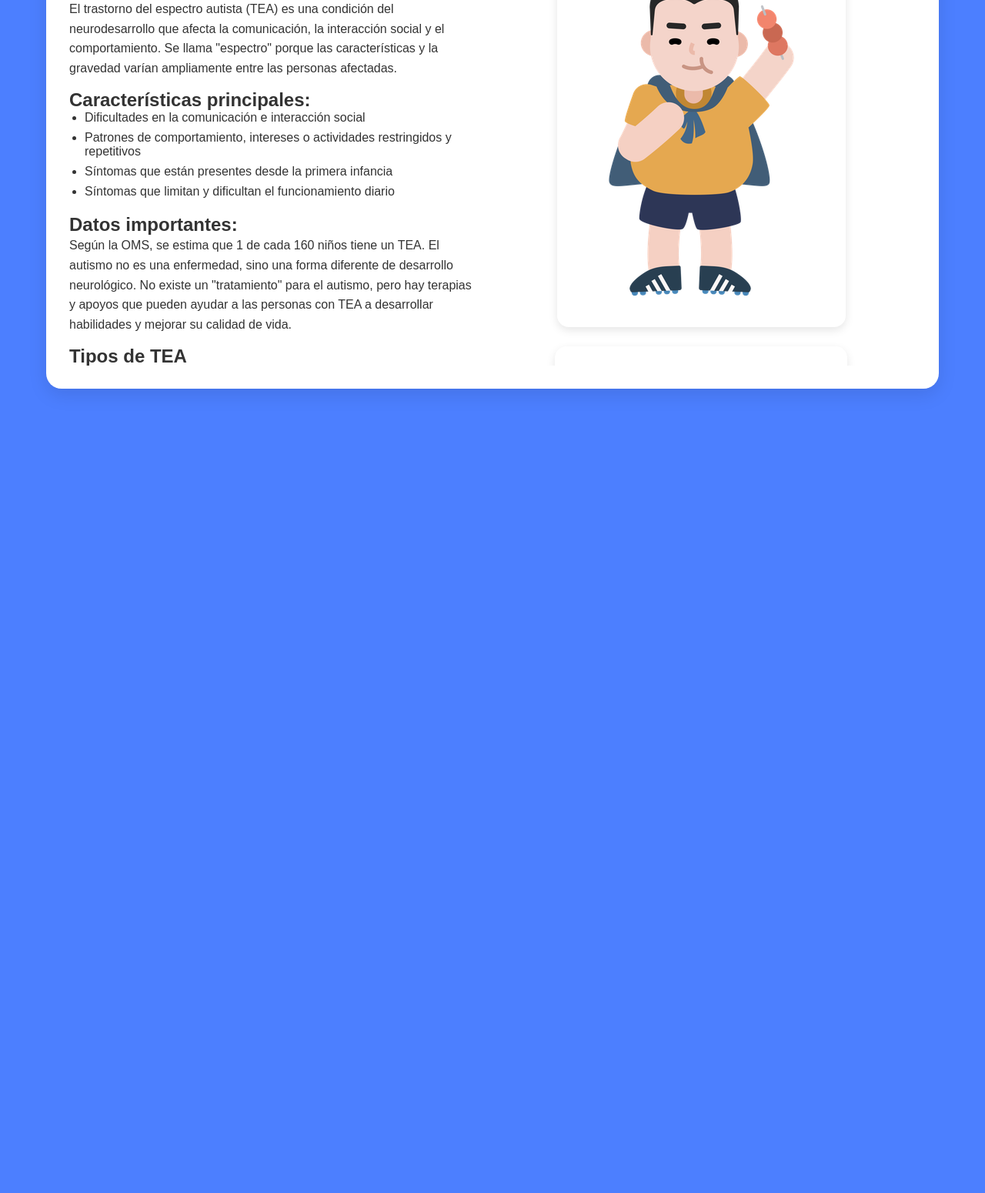
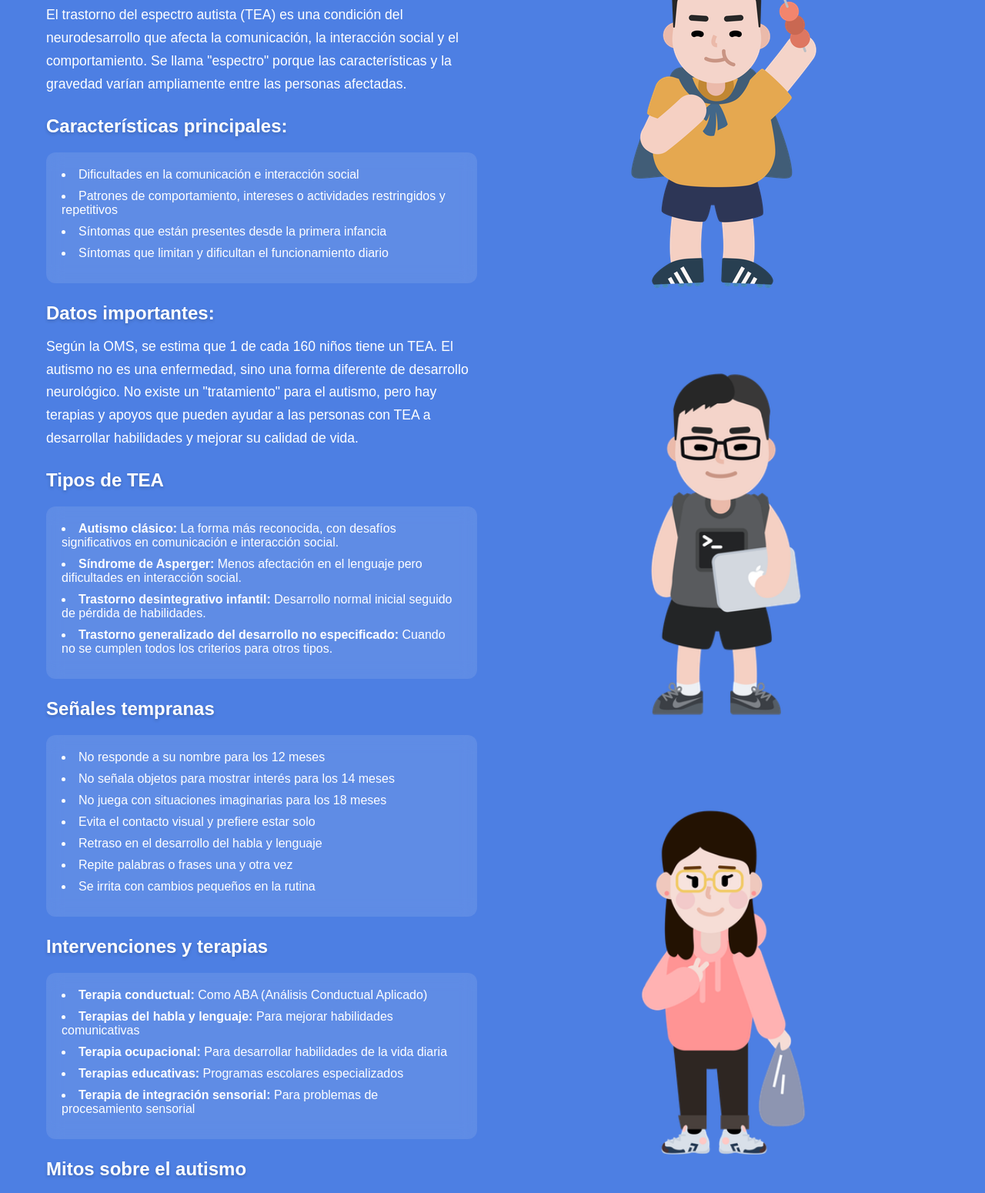
Before and after one commit to LuisAngelRD/SinapteaWeb, a plain HTML site: page Pagina web/index.html in a window 1280 px wide. Shown: the part 217-1767 px from the top of the page at 77% size. Before the commit the page ends 800 px from the top, so only its background shows below. Drawn offline with Linux system fonts and the light colour scheme.

Commit message:
cambios responsive
responsive

```diff
--- a/Pagina web/index.html
+++ b/Pagina web/index.html
@@ -21,10 +21,10 @@
             <div class="info-general">
                 <div class="info-content">
                     <h1>¿Qué es el Trastorno del Espectro Autista (TEA)?</h1>
-                    <p>El trastorno del espectro autista (TEA) es una condición del neurodesarrollo que afecta la comunicación, la interacción social y el comportamiento. Se llama "espectro" porque las características y la gravedad varían ampliamente entre las personas afectadas.</p>
+                    <p class="info-text">El trastorno del espectro autista (TEA) es una condición del neurodesarrollo que afecta la comunicación, la interacción social y el comportamiento. Se llama "espectro" porque las características y la gravedad varían ampliamente entre las personas afectadas.</p>
 
                     <h2>Características principales:</h2>
-                    <ul>
+                    <ul class="info-list">
                         <li>Dificultades en la comunicación e interacción social</li>
                         <li>Patrones de comportamiento, intereses o actividades restringidos y repetitivos</li>
                         <li>Síntomas que están presentes desde la primera infancia</li>
@@ -32,11 +32,10 @@
                     </ul>
 
                     <h2>Datos importantes:</h2>
-                    <p>Según la OMS, se estima que 1 de cada 160 niños tiene un TEA. El autismo no es una enfermedad, sino una forma diferente de desarrollo neurológico. No existe un "tratamiento" para el autismo, pero hay terapias y apoyos que pueden ayudar a las personas con TEA a desarrollar habilidades y mejorar su calidad de vida.</p>
+                    <p class="info-text">Según la OMS, se estima que 1 de cada 160 niños tiene un TEA. El autismo no es una enfermedad, sino una forma diferente de desarrollo neurológico. No existe un "tratamiento" para el autismo, pero hay terapias y apoyos que pueden ayudar a las personas con TEA a desarrollar habilidades y mejorar su calidad de vida.</p>
 
                     <h2>Tipos de TEA</h2>
-                    <p>El espectro autista incluye varias condiciones:</p>
-                    <ul>
+                    <ul class="info-list">
                         <li><strong>Autismo clásico:</strong> La forma más reconocida, con desafíos significativos en comunicación e interacción social.</li>
                         <li><strong>Síndrome de Asperger:</strong> Menos afectación en el lenguaje pero dificultades en interacción social.</li>
                         <li><strong>Trastorno desintegrativo infantil:</strong> Desarrollo normal inicial seguido de pérdida de habilidades.</li>
@@ -44,8 +43,7 @@
                     </ul>
 
                     <h2>Señales tempranas</h2>
-                    <p>Algunas señales que pueden observarse en los primeros años:</p>
-                    <ul>
+                    <ul class="info-list">
                         <li>No responde a su nombre para los 12 meses</li>
                         <li>No señala objetos para mostrar interés para los 14 meses</li>
                         <li>No juega con situaciones imaginarias para los 18 meses</li>
@@ -56,8 +54,7 @@
                     </ul>
 
                     <h2>Intervenciones y terapias</h2>
-                    <p>Existen múltiples enfoques terapéuticos:</p>
-                    <ul>
+                    <ul class="info-list">
                         <li><strong>Terapia conductual:</strong> Como ABA (Análisis Conductual Aplicado)</li>
                         <li><strong>Terapias del habla y lenguaje:</strong> Para mejorar habilidades comunicativas</li>
                         <li><strong>Terapia ocupacional:</strong> Para desarrollar habilidades de la vida diaria</li>
@@ -66,8 +63,7 @@
                     </ul>
 
                     <h2>Mitos sobre el autismo</h2>
-                    <p>Es importante desmentir algunas creencias erróneas:</p>
-                    <ul>
+                    <ul class="info-list">
                         <li><strong>Mito:</strong> Las vacunas causan autismo (FALSO)</li>
                         <li><strong>Mito:</strong> Las personas con autismo no sienten emociones (FALSO)</li>
                         <li><strong>Mito:</strong> Todos tienen habilidades especiales (savant) (FALSO)</li>
@@ -76,9 +72,9 @@
                     </ul>
                 </div>
                 <div class="info-image">
-                    <img src="nino.png" alt="Nino capa" class="nino1">
-                    <img src="nino2.png" alt="Nino dev" class="nino2">
-                    <img src="nina1.png" alt="Nina con bolsa" class="nina1">
+                    <img src="nino.png" alt="Niño capa" class="nino1">
+                    <img src="nino2.png" alt="Niño dev" class="nino2">
+                    <img src="nina1.png" alt="Niña con bolsa" class="nina1">
                 </div>
             </div>
         </div>
@@ -89,7 +85,6 @@
             <p>Haz clic en cualquier pregunta para ver la respuesta completa.</p>
 
             <div class="faq-container">
-                <!-- Preguntas existentes -->
                 <div class="faq-item" data-question="1">
                     <div class="faq-question">¿El autismo es hereditario?</div>
                     <div class="faq-preview">Existe un componente genético en el autismo, pero no es el único factor...</div>
@@ -120,7 +115,6 @@
                     <div class="faq-preview">Lo más importante es ser paciente, comprensivo y buscar información...</div>
                 </div>
 
-                <!-- Nuevas preguntas añadidas -->
                 <div class="faq-item" data-question="7">
                     <div class="faq-question">¿El autismo es más común en niños que en niñas?</div>
                     <div class="faq-preview">Sí, se diagnostica aproximadamente 4 veces más en niños que en niñas...</div>
@@ -180,8 +174,8 @@
             <div class="app-container">
                 <div class="app-info">
                     <h1>SINAPTEA - Tu compañero de apoyo</h1>
-                    <p>Lorem ipsum dolor sit amet, consectetur adipiscing elit. Nullam auctor, nisl eget ultricies tincidunt, nisl nisl aliquam nisl, eget ultricies nisl nisl eget nisl. Nullam auctor, nisl eget ultricies tincidunt, nisl nisl aliquam nisl, eget ultricies nisl nisl eget nisl.</p>
-                    <p>Nuestra aplicación está diseñada para ayudar a padres, cuidadores y profesionales a comprender mejor el autismo y proporcionar herramientas útiles para el día a día. Con características como:</p>
+                    <p>Lorem ipsum dolor sit amet, consectetur adipiscing elita. Nullam auctor, nisl eget ultricies tincidunt, nisl nisl aliquam nisl, eget ultricies nisl nisl eget nisl. Nullam auctor, nisl eget ultricies tincidunt, nisl nisl aliquam nisl, eget ultricies nisl nisl eget nisl.</p>
+                    <p>Nuestra aplicación está diseñada para ayudar a padres, cuidadores y profesionales a comprender mejor el autismo y proporcionar herramientas útiles para el día a día. <br>Con características como:</p>
                     <ul>
                         <li>Seguimiento del desarrollo</li>
                         <li>Recursos educativos</li>
--- a/Pagina web/styles.css
+++ b/Pagina web/styles.css
@@ -1,7 +1,7 @@
 :root {
-    --main-color: #4C7FFF;
+    --main-color: #4d7fe3;
     --secondary-color: #3a6bf5;
-    --light-color: #e6f0ff;
+    --light-color: #94bbff;
     --dark-color: #2a4d99;
     --text-color: #333;
     --white: #ffffff;
@@ -16,7 +16,7 @@
 
 body {
     background-color: var(--main-color);
-    color: var(--text-color);
+    color: var(--white);
     transition: all 0.3s ease;
 }
 
@@ -63,10 +63,6 @@ header {
 
 .view {
     display: none;
-    background-color: var(--white);
-    border-radius: 20px;
-    padding: 30px;
-    box-shadow: 0 8px 24px rgba(0, 0, 0, 0.1);
     min-height: 70vh;
 }
 
@@ -74,58 +70,93 @@ header {
     display: block;
 }
 
-/* Vista de Información General */
+/* Estilos para Información General */
 .info-general {
     display: flex;
     flex-wrap: wrap;
-    gap: 30px;
+    gap: 40px;
+    padding: 20px 0;
 }
 
 .info-content {
     flex: 1;
     min-width: 300px;
+    max-width: 800px;
+    margin: 0 auto;
 }
 
+.info-text {
+    line-height: 1.7;
+    margin-bottom: 25px;
+    font-size: 1.1rem;
+}
+
+.info-list {
+    background-color: rgba(255, 255, 255, 0.1);
+    backdrop-filter: blur(10px);
+    border-radius: 12px;
+    padding: 20px;
+    margin: 20px 0;
+    list-style-position: inside;
+}
+
+.info-list li {
+    margin-bottom: 10px;
+}
+
+h1 {
+    font-size: 2.2rem;
+    margin-bottom: 20px;
+    text-shadow: 0 2px 4px rgba(0, 0, 0, 0.2);
+}
+
+h2 {
+    font-size: 1.5rem;
+    margin: 25px 0 15px;
+    text-shadow: 0 2px 4px rgba(0, 0, 0, 0.2);
+}
+
+/* Estilos para las imágenes */
 .info-image {
     flex: 1;
     min-width: 300px;
     display: flex;
-    justify-content: center;
+    flex-direction: column;
+    gap: 20px;
     align-items: center;
 }
 
-.info-image img {
+.nino1, .nino2, .nina1 {
     max-width: 100%;
     border-radius: 15px;
-    box-shadow: 0 4px 12px rgba(0, 0, 0, 0.1);
+    transition: transform 0.3s ease;
 }
 
-h1 {
-    color: var(--main-color);
-    margin-bottom: 20px;
-    font-size: 28px;
+.nino1 {
+    transform: translateY(10px);
 }
 
-p {
-    margin-bottom: 15px;
-    line-height: 1.6;
+.nino2 {
+    transform: translateY(-5px);
+    width: 72%;
+    margin-top: 20px;
 }
 
-ul {
-    margin-left: 20px;
-    margin-bottom: 20px;
+.nina1 {
+    transform: translateY(-15px);
+    width: 72%;
+    margin-top: 20px;
 }
 
-li {
-    margin-bottom: 8px;
-}
-
-/* Vista de Preguntas y Respuestas */
+/* Estilos para Preguntas y Respuestas */
 .faq-container {
     display: grid;
     grid-template-columns: repeat(auto-fill, minmax(300px, 1fr));
     gap: 20px;
     margin-top: 30px;
+    max-height: 60vh;
+    overflow-y: auto;
+    padding-right: 10px;
 }
 
 .faq-item {
@@ -172,7 +203,64 @@ li {
     transform: scale(1.1);
 }
 
-/* Modal */
+/* Estilos para Aplicación */
+.app-container {
+    display: flex;
+    flex-wrap: wrap;
+    gap: 40px;
+    align-items: center;
+}
+
+.app-image {
+    flex: 1;
+    min-width: 300px;
+    display: flex;
+    justify-content: center;
+}
+
+.app-image img {
+    max-width: 100%;
+    border-radius: 20px;
+    box-shadow: 0 8px 24px rgba(0, 0, 0, 0.469);
+}
+
+.app-info {
+    flex: 1;
+    min-width: 300px;
+}
+.app-info ul {
+    margin-top: 20px; /* Espacio arriba de la lista */
+    margin-bottom: 25px; /* Espacio abajo de la lista */
+}
+
+.app-info li {
+    margin-bottom: 10px; /* Espacio entre elementos de lista */
+}
+
+.app-info p {
+    margin-bottom: 15px; /* Espacio entre párrafos */
+}
+
+.download-btn {
+    display: inline-block;
+    background-color: var(--dark-color);
+    color: white;
+    padding: 15px 30px;
+    border-radius: 50px;
+    text-decoration: none;
+    font-weight: 600;
+    font-size: 18px;
+    margin-top: 20px;
+    transition: all 0.3s ease;
+    box-shadow: 0 4px 12px rgba(0, 0, 0, 0.15);
+}
+
+.download-btn:hover {
+    background-color: var(--light-color);
+    transform: translateY(-3px);
+}
+
+/* Estilos para Modals */
 .modal {
     display: none;
     position: fixed;
@@ -187,7 +275,7 @@ li {
 }
 
 .modal-content {
-    background-color: var(--white);
+    background-color: #538be5;
     padding: 30px;
     border-radius: 15px;
     width: 90%;
@@ -211,7 +299,7 @@ li {
 .modal-question {
     font-size: 20px;
     font-weight: 600;
-    color: var(--main-color);
+    color: rgb(208, 235, 255);
     margin-bottom: 20px;
 }
 
@@ -247,53 +335,26 @@ textarea {
     font-size: 16px;
 }
 
-/* Vista de Aplicación */
-.app-container {
-    display: flex;
-    flex-wrap: wrap;
-    gap: 40px;
-    align-items: center;
+/* Scrollbars */
+::-webkit-scrollbar {
+    width: 8px;
 }
 
-.app-image {
-    flex: 1;
-    min-width: 300px;
-    display: flex;
-    justify-content: center;
+::-webkit-scrollbar-track {
+    background: #f1f1f1;
+    border-radius: 10px;
 }
 
-.app-image img {
-    max-width: 100%;
-    border-radius: 20px;
-    box-shadow: 0 8px 24px rgba(0, 0, 0, 0.15);
+::-webkit-scrollbar-thumb {
+    background: #4C7FFF;
+    border-radius: 10px;
 }
 
-.app-info {
-    flex: 1;
-    min-width: 300px;
+::-webkit-scrollbar-thumb:hover {
+    background: #3a6bf5;
 }
 
-
-
-.download-btn {
-    display: inline-block;
-    background-color: var(--main-color);
-    color: white;
-    padding: 15px 30px;
-    border-radius: 50px;
-    text-decoration: none;
-    font-weight: 600;
-    font-size: 18px;
-    margin-top: 20px;
-    transition: all 0.3s ease;
-    box-shadow: 0 4px 12px rgba(0, 0, 0, 0.15);
-}
-
-.download-btn:hover {
-    background-color: var(--dark-color);
-    transform: translateY(-3px);
-}
-
+/* Responsive */
 @media (max-width: 768px) {
     .nav-buttons {
         width: 100%;
@@ -307,111 +368,39 @@ textarea {
     .info-general, .app-container {
         flex-direction: column;
     }
-}
 
-/* Asegurar que el contenido sea desplazable */
-.info-general {
-    max-height: 70vh;
-    overflow-y: auto;
-    padding-right: 15px; /* Para evitar que el scroll tape contenido */
-}
+    .info-content {
+        padding: 0 15px;
+    }
 
-/* Estilo para la barra de scroll */
-.info-general::-webkit-scrollbar {
-    width: 8px;
-}
+    h1 {
+        font-size: 1.8rem;
+    }
 
-.info-general::-webkit-scrollbar-track {
-    background: #f1f1f1;
-    border-radius: 10px;
-}
+    h2 {
+        font-size: 1.3rem;
+    }
 
-.info-general::-webkit-scrollbar-thumb {
-    background: #4C7FFF;
-    border-radius: 10px;
-}
+    .info-list {
+        padding: 15px;
+    }
 
-.info-general::-webkit-scrollbar-thumb:hover {
-    background: #3a6bf5;
-}
+    .nino1, .nino2, .nina1 {
+        width: 100%;
+        max-width: 350px;
+        transform: none;
+        margin-top: 0;
+    }
 
-/* Contenedor de preguntas con scroll */
-.faq-container {
-    max-height: 60vh;
-    overflow-y: auto;
-    padding-right: 10px;
-}
+    .faq-container {
+        grid-template-columns: 1fr;
+    }
 
-.faq-container::-webkit-scrollbar {
-    width: 8px;
-}
-
-.faq-container::-webkit-scrollbar-track {
-    background: #f1f1f1;
-    border-radius: 10px;
-}
-
-.faq-container::-webkit-scrollbar-thumb {
-    background: #4C7FFF;
-    border-radius: 10px;
-}
-
-.faq-container::-webkit-scrollbar-thumb:hover {
-    background: #3a6bf5;
-}
-
-/* Espacio adicional para el botón flotante */
-.faq-view {
-    padding-bottom: 80px;
-}
-
-/* Ajustes para imágenes en información general */
-.info-image {
-    display: flex;
-    flex-direction: column;
-    gap: 20px;
-}
-
-.info-image img {
-    max-width: 100%;
-    height: auto;
-    object-fit: cover;
-}
-
-.nino1 {
-    transform: translateY(10px);
-    transition: transform 0.3s ease; /*añade una transición suave */
-}
-
-/* Para que no se corte en móviles, añade esto */
-@media (max-width: 768px) {
-    .nino1 {
-        transform: translateY(-15px); /* Menos desplazamiento en móviles */
+    .add-question-btn {
+        width: 50px;
+        height: 50px;
+        font-size: 20px;
+        bottom: 20px;
+        right: 20px;
     }
 }
-
-.nino2 {
-    transform: translateY(-5px);
-    width: 72%;
-    transition: transform 0.3s ease; /* añade una transición suave */
-    margin-top: 20px; /* Ajusta el espacio entre las imágenes */
-}
-
-@media (max-width: 768px) {
-    .nino2 {
-        transform: translateY(-15px); /* Menos desplazamiento en móviles */
-    }
-}
-
-.nina1 {
-    transform: translateY(-15px);
-    width: 72%;
-    transition: transform 0.3s ease; /*  añade una transición suave */
-    margin-top: 20px; /* Ajusta el espacio entre las imágenes */
-}
-
-@media (max-width: 768px) {
-    .nina1 {
-        transform: translateY(-15px); /* Menos desplazamiento en móviles */
-    }
-}
```
